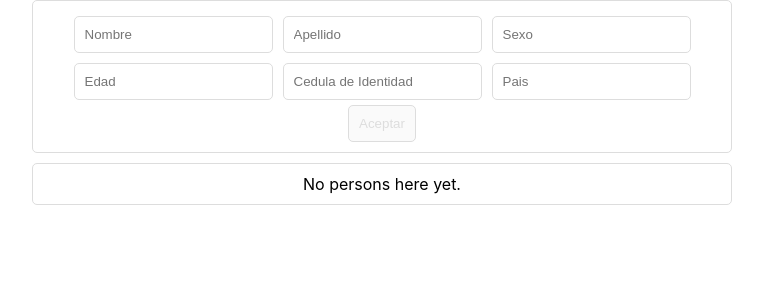
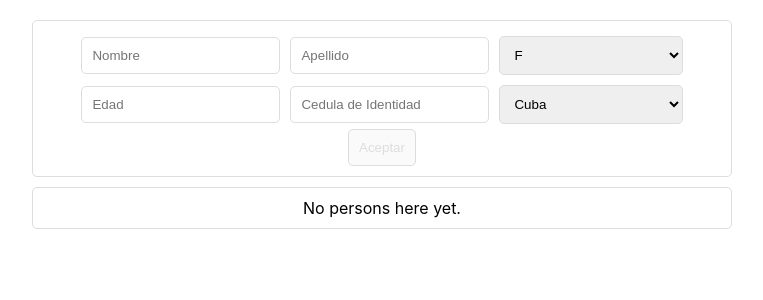
Before and after one commit to rosaliaacion/person-management, a React (Create React App) app: page / in a window 1280 px wide. Shown: the top 300 px of the page, without its empty margins (258-1021 px from the left). Built offline with nearby package versions, Linux system fonts and the light colour scheme.

Commit message:
rosi/feature/customs-style-components (#5)
-Creating Input and Select customs components.

Co-authored-by: Dayan Perez <dayan.perez@autodesk.com>

```diff
--- a/src/App.css
+++ b/src/App.css
@@ -52,6 +52,7 @@
   display: flex;
   flex-direction: column;
   justify-content: center;
+  margin-top: 20px;
 }
 
 .PersonList {
--- /dev/null
+++ b/src/components/Commons/Input/index.jsx
@@ -0,0 +1,10 @@
+import styled from "styled-components";
+
+const Input = styled.input`
+    padding: 10px;
+    border: 1px solid #ddd;
+    border-radius: 5px;
+    margin: 5px;
+`;
+
+export default Input
--- /dev/null
+++ b/src/components/Commons/Select/index.jsx
@@ -0,0 +1,11 @@
+import styled from "styled-components";
+
+const Select = styled.select`
+padding: 10px;
+border: 1px solid #ddd;
+border-radius: 5px;
+margin: 5px;
+width: 27%;
+`;
+
+export default Select
--- a/src/components/NewPerson/index.jsx
+++ b/src/components/NewPerson/index.jsx
@@ -1,28 +1,8 @@
 import { useState } from "react";
-import styled from "styled-components";
 
 import Button from "../Commons/Button";
-
-// Custom Styled Components
-// const Button = styled.button`
-//     padding: 10px;
-//     border: 1px solid #ddd;
-//     color: red;
-//     border-radius: 5px;
-//     cursor: pointer;
-
-//     &:disabled {
-//         color: #ddd;
-//         cursor: none;
-//     }
-// `;
-
-const Input = styled.input`
-    padding: 10px;
-    border: 1px solid #ddd;
-    border-radius: 5px;
-    margin: 5px;
-`;
+import Select from "../Commons/Select";
+import Input from "../Commons/Input";
 
 const NewPerson = (props) => {
     const [data, setData] = useState({
@@ -35,7 +15,7 @@ const NewPerson = (props) => {
     });
 
     const onChangeHanler = (event) => {
-        const { value, name } = event.target;
+        const { value, name } = event.target; // Destructuracion de objetos
         setData({
             ...data,
             [name]: value
@@ -64,12 +44,18 @@ const NewPerson = (props) => {
             <div className="Row">
                 <Input type="text" name="name" placeholder="Nombre" value={data.name} onChange={onChangeHanler}/>
                 <Input type="text" name="last_name" placeholder="Apellido" value={data.last_name} onChange={onChangeHanler}/>
-                <Input type="text" name="sex" placeholder="Sexo" value={data.sex} onChange={onChangeHanler}/>
+                <Select name="sex" onChange={onChangeHanler}>
+                    <option value="F">F</option>
+                    <option value="M">M</option>
+                </Select>
             </div>
             <div className="Row">
                 <Input type="text" name="age" placeholder="Edad" value={data.age} onChange={onChangeHanler}/>
                 <Input type="text" name="ci" placeholder="Cedula de Identidad" value={data.ci} onChange={onChangeHanler}/>
-                <Input type="text" name="country" placeholder="Pais" value={data.country} onChange={onChangeHanler}/>
+                <Select name="country" onChange={onChangeHanler}>
+                    <option value="Cuba">Cuba</option>
+                    <option value="Uruguay">Uruguay</option>
+                </Select>
             </div>
             <div className="Row">
                 <Button className="append" disabled={!isAllowClick()} onClick={onClickAcceptHandler}>Aceptar</Button>
```
